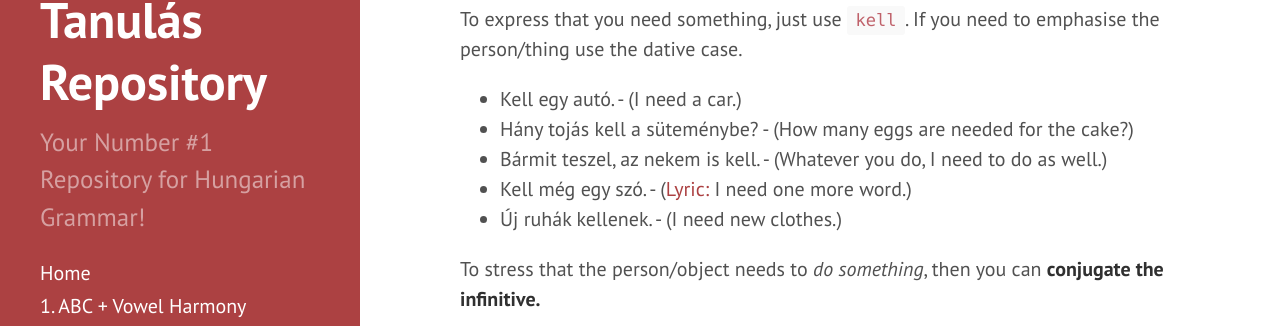
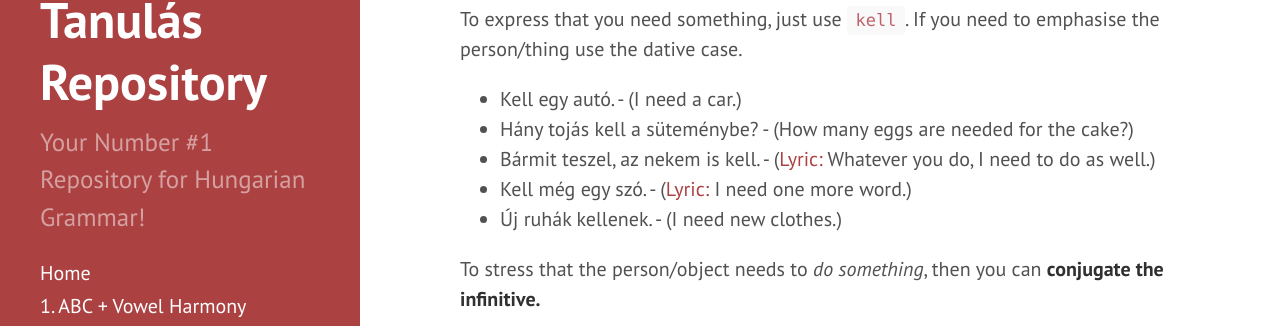
Before and after one commit to Magyartanulas/magyartanulas.github.io, a Jekyll site: the page built from expressing_need.md, in a window 1280 px wide and 900 px high, scrolled down 622 px. Shown: the part 114-440 px from the top of the window. Built offline with Jekyll 4.4.1, drawn with Linux system fonts in a browser that asks for light colours; comment, search, counter and statistics services are not loaded.

Commit message:
Update expressing_need.md

```diff
--- a/expressing_need.md
+++ b/expressing_need.md
@@ -24,7 +24,7 @@ To express that you need something, just use `kell`. If you need to emphasise th
 
 * Kell egy autó. - (I need a car.)
 * Hány tojás kell a süteménybe? - (How many eggs are needed for the cake?)
-* Bármit teszel, az nekem is kell. - (Whatever you do, I need to do as well.)
+* Bármit teszel, az nekem is kell. - ([Lyric:](http://www.zeneszoveg.hu/dalszoveg/12819/mesedalok/tarzan---idegen-erzes-zeneszoveg.html) Whatever you do, I need to do as well.)
 * Kell még egy szó. - ([Lyric:](http://www.zeneszoveg.hu/dalszoveg/5862/demjen-ferenc/kell-meg-egy-szo-zeneszoveg.html) I need one more word.)
 * Új ruhák kellenek. - (I need new clothes.)
 
```
